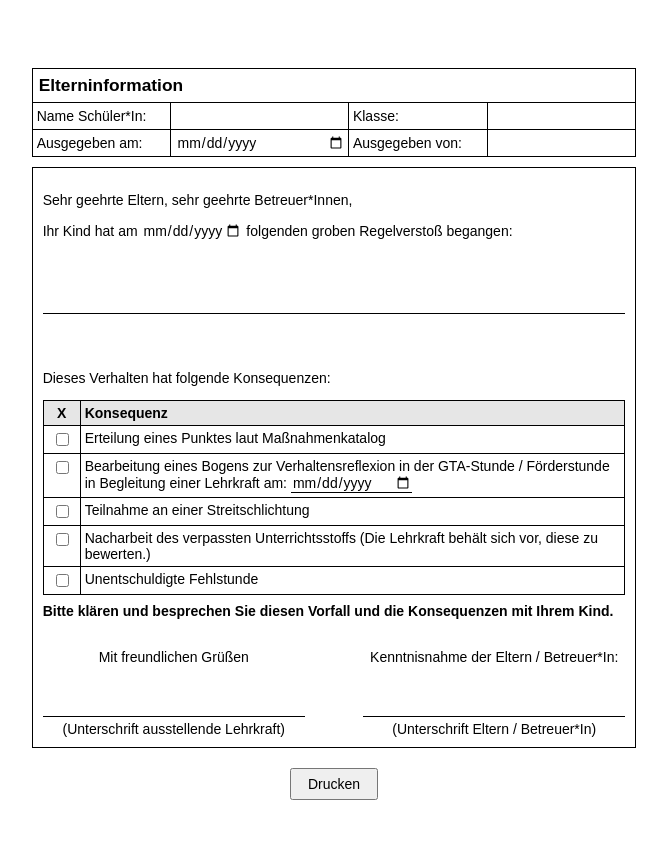
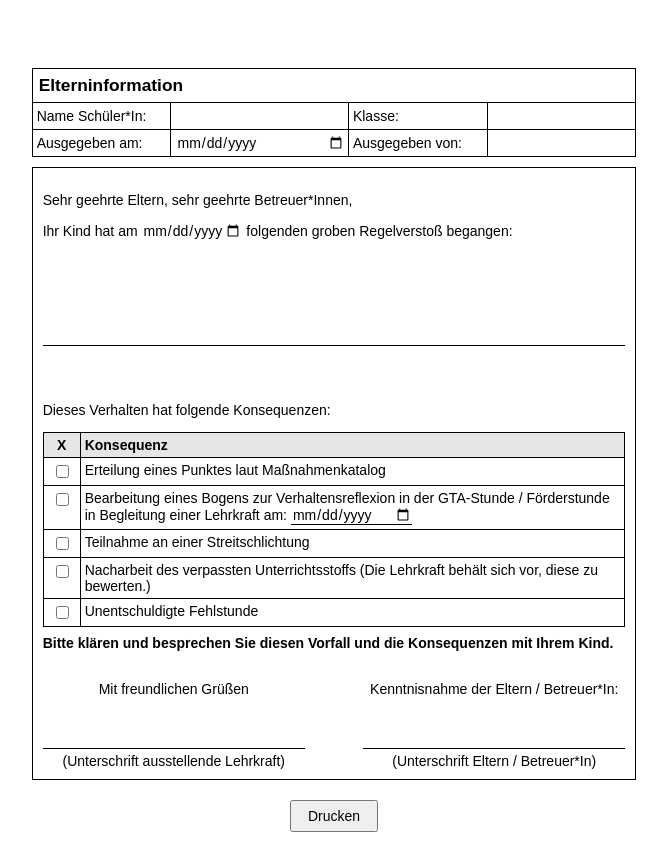
Before and after one commit to MartinNeuschwander/Elterninfo, a plain HTML site: page index.html in a window 1280 px wide. Shown: the whole page, without its empty margins (306-973 px from the left). Before the commit the page ends 820 px from the top, so only its background shows below. Drawn offline with Linux system fonts and the light colour scheme.

Commit message:
Increase textarea rows from 3 to 5

```diff
--- a/index.html
+++ b/index.html
@@ -191,7 +191,7 @@ function printForm() {
 
     <p>Ihr Kind hat am <input type="date" style="width:100px; border-bottom:0px solid #000;"> folgenden groben Regelverstoß begangen:</p>
     <div class="textarea-line">
-        <textarea rows="3"></textarea>
+        <textarea rows="5"></textarea>
     </div>
 <br><br>
     <p>Dieses Verhalten hat folgende Konsequenzen:</p>
```
